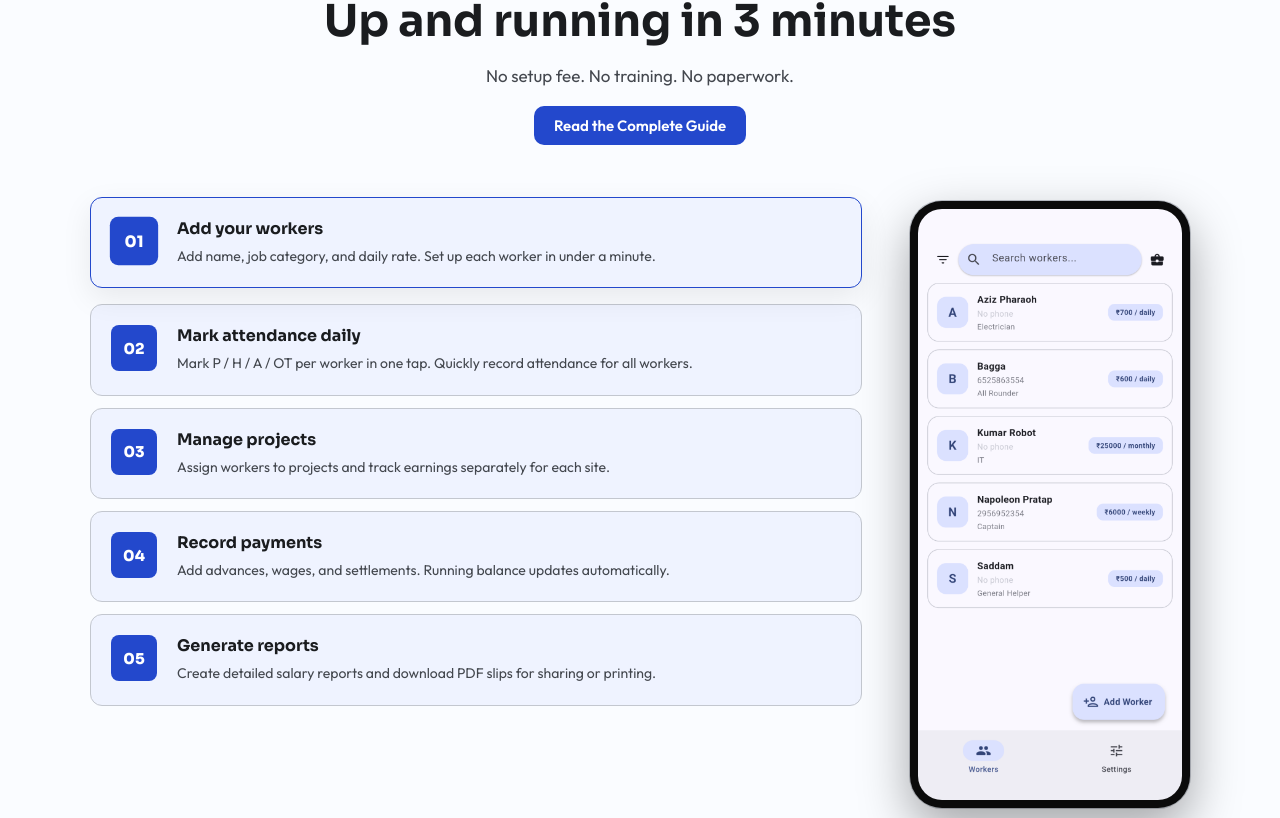
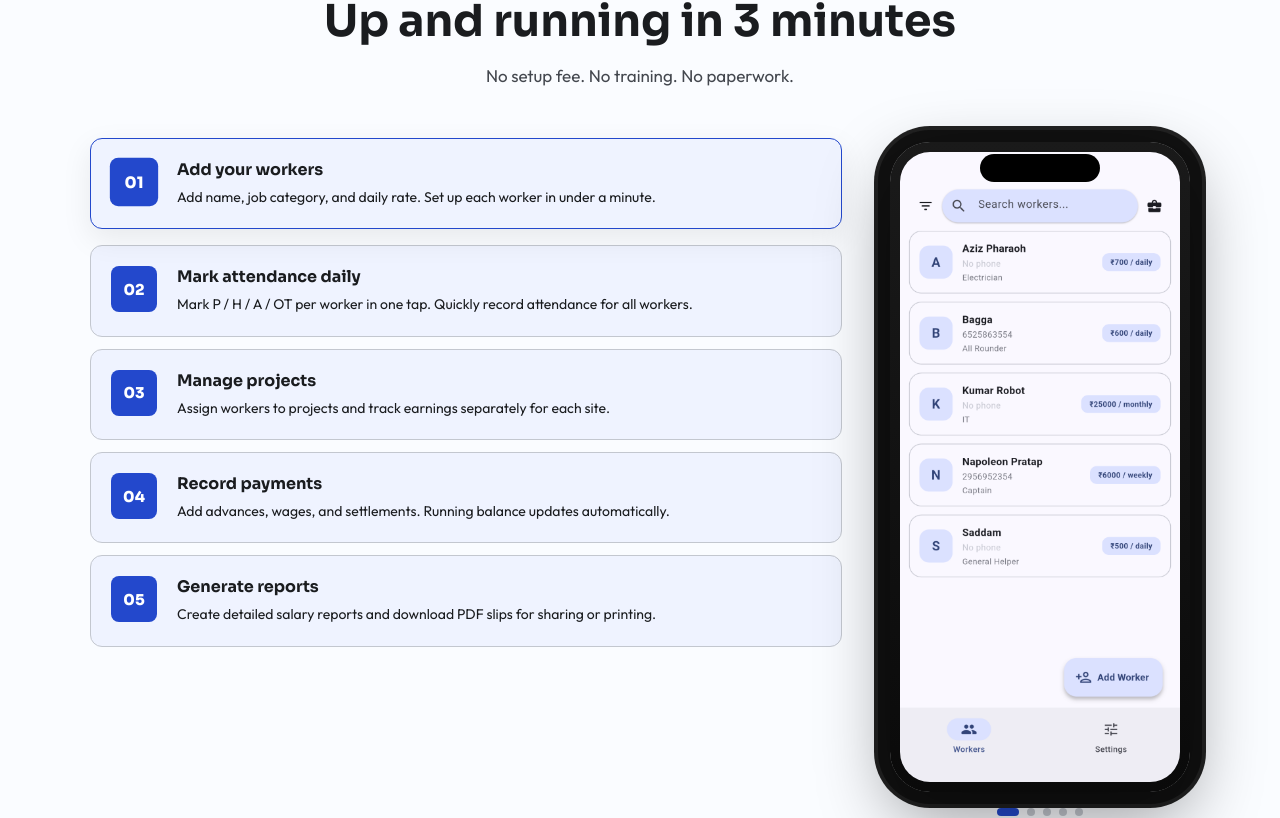
Before and after one commit to johnsstalk/workerslog-web, a Next.js app: page / in a window 1280 px wide. Shown: the part 2124-2942 px from the top of the page. Built offline with nearby package versions, Linux system fonts and the light colour scheme.

Commit message:
Enhance step navigation with direction state
Added state management for step direction and updated step navigation logic.

```diff
--- a/components/sections/how-it-works-section.jsx
+++ b/components/sections/how-it-works-section.jsx
@@ -37,12 +37,16 @@ const STEPS = [
 
 export default function HowItWorksSection() {
   const [active, setActive] = useState(0);
+  const [direction, setDirection] = useState(1); // 1 = forward, -1 = backward
+
+  const goToStep = (newIndex) => {
+    if (newIndex === active) return;
+    setDirection(newIndex > active ? 1 : -1);
+    setActive(newIndex);
+  };
 
   return (
-    <section style={{
-      background: 'var(--color-surface)',
-      padding: 'var(--space-3xl) var(--section-px)'
-    }}>
+    <section style={{ background: 'var(--color-surface)', padding: 'var(--space-3xl) var(--section-px)' }}>
       <div style={{ maxWidth: 1100, margin: '0 auto' }}>
         {/* Header */}
         <div style={{ textAlign: 'center', marginBottom: 56 }}>
@@ -61,67 +65,32 @@ export default function HowItWorksSection() {
           </h2>
           <p style={{
             fontFamily: "'Outfit', sans-serif", fontSize: 17,
-            color: 'var(--color-on-surface-variant)', marginBottom: 20,
+            color: 'var(--color-on-surface-variant)',
           }}>
             No setup fee. No training. No paperwork.
           </p>
-
-          <a
-            href="/guide"
-            style={{
-              display: 'inline-block',
-              padding: '10px 20px',
-              borderRadius: 10,
-              background: 'var(--color-primary-brand)',
-              color: '#FFFFFF',
-              fontWeight: 700,
-              textDecoration: 'none',
-              fontFamily: "'Outfit', sans-serif",
-              fontSize: 15,
-            }}
-          >
-            Read the Complete Guide
-          </a>
         </div>
 
         <div className="wl-how-grid">
-          {/* Steps List */}
+          {/* Steps */}
           <div style={{ display: 'flex', flexDirection: 'column', gap: 12 }}>
             {STEPS.map((step, i) => {
               const isActive = i === active;
               return (
                 <div
-                  key={step.num}
+                  key={i}
                   className={`wl-step ${isActive ? 'active' : ''}`}
+                  onClick={() => goToStep(i)}
                   role="button"
                   tabIndex={0}
-                  aria-current={isActive ? 'step' : undefined}
-                  onClick={() => setActive(i)}
-                  onKeyDown={(e) => {
-                    if (e.key === 'Enter' || e.key === ' ') {
-                      e.preventDefault();
-                      setActive(i);
-                    }
-                  }}
+                  onKeyDown={(e) => (e.key === 'Enter' || e.key === ' ') && goToStep(i)}
                 >
                   <div className="wl-step-num">{step.num}</div>
                   <div>
-                    <h3 style={{
-                      fontFamily: "'Sora', sans-serif",
-                      fontWeight: 700,
-                      fontSize: 16,
-                      color: 'var(--color-on-surface)',
-                      marginBottom: 6,
-                    }}>
+                    <h3 style={{ fontFamily: "'Sora', sans-serif", fontWeight: 700, fontSize: 16, marginBottom: 6 }}>
                       {step.title}
                     </h3>
-                    <p style={{
-                      fontFamily: "'Outfit', sans-serif",
-                      fontSize: 14,
-                      lineHeight: 1.6,
-                      color: 'var(--color-on-surface-variant)',
-                      margin: 0,
-                    }}>
+                    <p style={{ fontFamily: "'Outfit', sans-serif", fontSize: 14, lineHeight: 1.6, margin: 0 }}>
                       {step.desc}
                     </p>
                   </div>
@@ -130,20 +99,54 @@ export default function HowItWorksSection() {
             })}
           </div>
 
-          {/* Screenshot Preview */}
+          {/* Animated Phone Mockup */}
           <div className="wl-how-preview">
             <div className="wl-preview-frame">
               <div className="wl-preview-inner">
-                {STEPS.map((step, i) => (
-                  <img
-                    key={step.img}
-                    src={step.img}
-                    alt={step.title}
-                    className={`wl-preview-img ${i === active ? 'visible' : ''}`}
-                    loading={i === 0 ? "eager" : "lazy"}
-                  />
-                ))}
+                {STEPS.map((step, i) => {
+                  const isActive = i === active;
+                  return (
+                    <img
+                      key={i}
+                      src={step.img}
+                      alt={step.title}
+                      className={`wl-preview-img ${isActive ? 'visible' : ''}`}
+                      style={{
+                        transform: isActive
+                          ? 'translateY(0) scale(1)'
+                          : `translateY(${direction * 30}px) scale(0.96)`,
+                        opacity: isActive ? 1 : 0,
+                        transition: 'all 0.45s cubic-bezier(0.32, 0.72, 0, 1)',
+                      }}
+                    />
+                  );
+                })}
               </div>
+            </div>
+
+            {/* Step Progress Dots */}
+            <div style={{
+              display: 'flex',
+              justifyContent: 'center',
+              gap: 8,
+              marginTop: 16
+            }}>
+              {STEPS.map((_, i) => (
+                <button
+                  key={i}
+                  onClick={() => goToStep(i)}
+                  style={{
+                    width: i === active ? 22 : 8,
+                    height: 8,
+                    borderRadius: 999,
+                    background: i === active ? 'var(--color-primary)' : 'var(--color-outline-variant)',
+                    border: 'none',
+                    cursor: 'pointer',
+                    transition: 'all 0.2s ease',
+                  }}
+                  aria-label={`Go to step ${i + 1}`}
+                />
+              ))}
             </div>
           </div>
         </div>
@@ -152,7 +155,7 @@ export default function HowItWorksSection() {
       <style>{`
         .wl-how-grid {
           display: grid;
-          grid-template-columns: 1fr 280px;
+          grid-template-columns: 1fr 300px;
           gap: 48px;
           align-items: start;
         }
@@ -193,7 +196,6 @@ export default function HowItWorksSection() {
           font-weight: 800;
           font-size: 15px;
           color: #FFFFFF;
-          transition: all 0.2s ease;
         }
 
         .wl-step.active .wl-step-num {
@@ -203,21 +205,36 @@ export default function HowItWorksSection() {
 
         .wl-preview-frame {
           width: 100%;
-          max-width: 280px;
+          max-width: 300px;
           aspect-ratio: 9 / 19.5;
-          border-radius: 32px;
-          padding: 8px;
-          background: #0b0b0b;
-          box-shadow: 0 20px 50px rgba(0,0,0,0.35),
-                      0 0 0 1px var(--color-outline-variant);
+          border-radius: 40px;
+          padding: 10px;
+          background: linear-gradient(#1a1a1a, #0a0a0a);
+          box-shadow: 0 25px 70px rgba(0,0,0,0.4),
+                      0 0 0 12px #111,
+                      0 0 0 16px #222;
           margin: 0 auto;
+          position: relative;
+        }
+
+        .wl-preview-frame::before {
+          content: '';
+          position: absolute;
+          top: 12px;
+          left: 50%;
+          transform: translateX(-50%);
+          width: 120px;
+          height: 28px;
+          background: #000;
+          border-radius: 20px;
+          z-index: 2;
         }
 
         .wl-preview-inner {
           position: relative;
           width: 100%;
           height: 100%;
-          border-radius: 24px;
+          border-radius: 30px;
           overflow: hidden;
           background: #000;
         }
@@ -229,29 +246,14 @@ export default function HowItWorksSection() {
           height: 100%;
           object-fit: cover;
           object-position: top;
-          opacity: 0;
-          transform: translateY(10px) scale(0.985);
-          transition: opacity 0.35s ease, transform 0.45s cubic-bezier(0.2, 0.9, 0.2, 1);
         }
 
-        .wl-preview-img.visible {
-          opacity: 1;
-          transform: translateY(0) scale(1);
-        }
-
-        /* Mobile */
         @media (max-width: 920px) {
           .wl-how-grid {
             grid-template-columns: 1fr;
-            gap: 32px;
           }
-
           .wl-how-preview {
-            order: -1; /* Show image first on mobile */
-          }
-
-          .wl-preview-frame {
-            max-width: 260px;
+            order: -1;
           }
         }
       `}</style>
```
